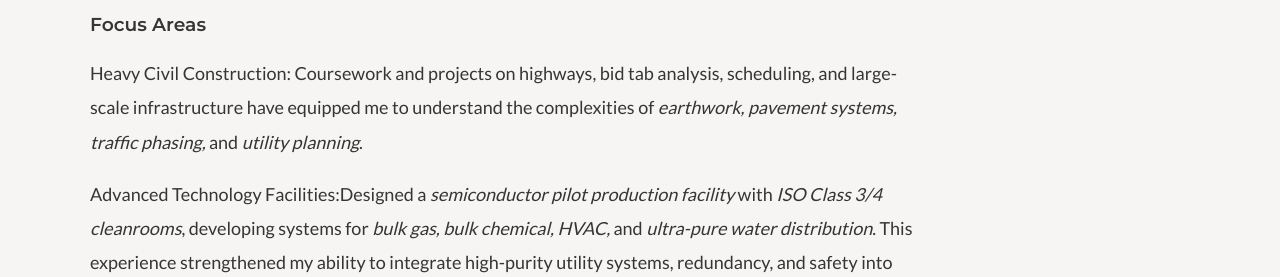
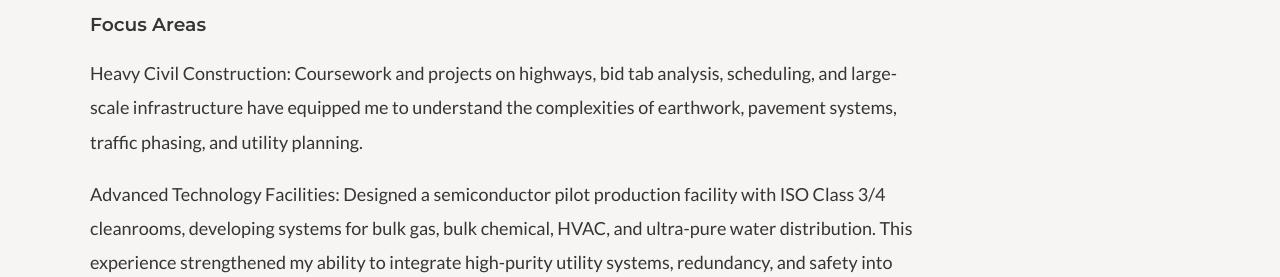
Before and after one commit to RoshAparna/ra-digital-portfolio, a plain HTML site: page ABOUT.html in a window 1280 px wide. Shown: the part 675-952 px from the top of the page. Drawn offline with nearby package versions, Linux system fonts and the light colour scheme.

Commit message:
Update ABOUT.html

```diff
--- a/ABOUT.html
+++ b/ABOUT.html
@@ -75,14 +75,15 @@
   <p>My professional background includes managing 20+ commercial and institutional projects in India, where I worked on scheduling, estimating, BIM coordination, and contractor/vendor management. These roles gave me a strong foundation in delivering projects on time, within budget, and with an eye for risk management and constructability.</p>
 
   <h3 style="margin-top:1rem;">Focus Areas</h3>
-  <p>Heavy Civil Construction: Coursework and projects on highways, bid tab analysis, scheduling, and large-scale infrastructure have equipped me to understand the complexities of <em>earthwork, pavement systems, traffic phasing,</em> and <em>utility planning</em>.</p>
+  <p>Heavy Civil Construction: Coursework and projects on highways, bid tab analysis, scheduling, and large-scale infrastructure have equipped me to understand the complexities of earthwork, pavement systems, traffic phasing, and utility planning.</p>
 
-  <p>Advanced Technology Facilities:Designed a <em>semiconductor pilot production facility</em> with <em>ISO Class 3/4 cleanrooms</em>, developing systems for <em>bulk gas, bulk chemical, HVAC,</em> and <em>ultra-pure water distribution</em>. This experience strengthened my ability to integrate high-purity utility systems, redundancy, and safety into large-scale facilities.</p>
+  <p>Advanced Technology Facilities: Designed a semiconductor pilot production facility with ISO Class 3/4 cleanrooms, developing systems for bulk gas, bulk chemical, HVAC, and ultra-pure water distribution. This experience strengthened my ability to integrate high-purity utility systems, redundancy, and safety into large-scale facilities.</p>
 
   <p>In addition, I serve as President of the IFMA Phoenix Student Chapter, leading events, partnerships, and membership growth while gaining hands-on leadership and communication skills.</p>
 
-  <p>With my combined background in highway and infrastructure projects and cutting-edge advanced facilities, I am eager to contribute to an internship where I can apply my skills in project management, sustainability,and utility systems design while learning directly from industry leaders.</p>
+  <p>With my combined background in highway and infrastructure projects and cutting-edge advanced facilities, I am eager to contribute to an internship where I can apply my skills in project management, sustainability, and utility systems design while learning directly from industry leaders.</p>
 </div>
+
 
 
     <!-- Right column: Elsewhere -->
```
